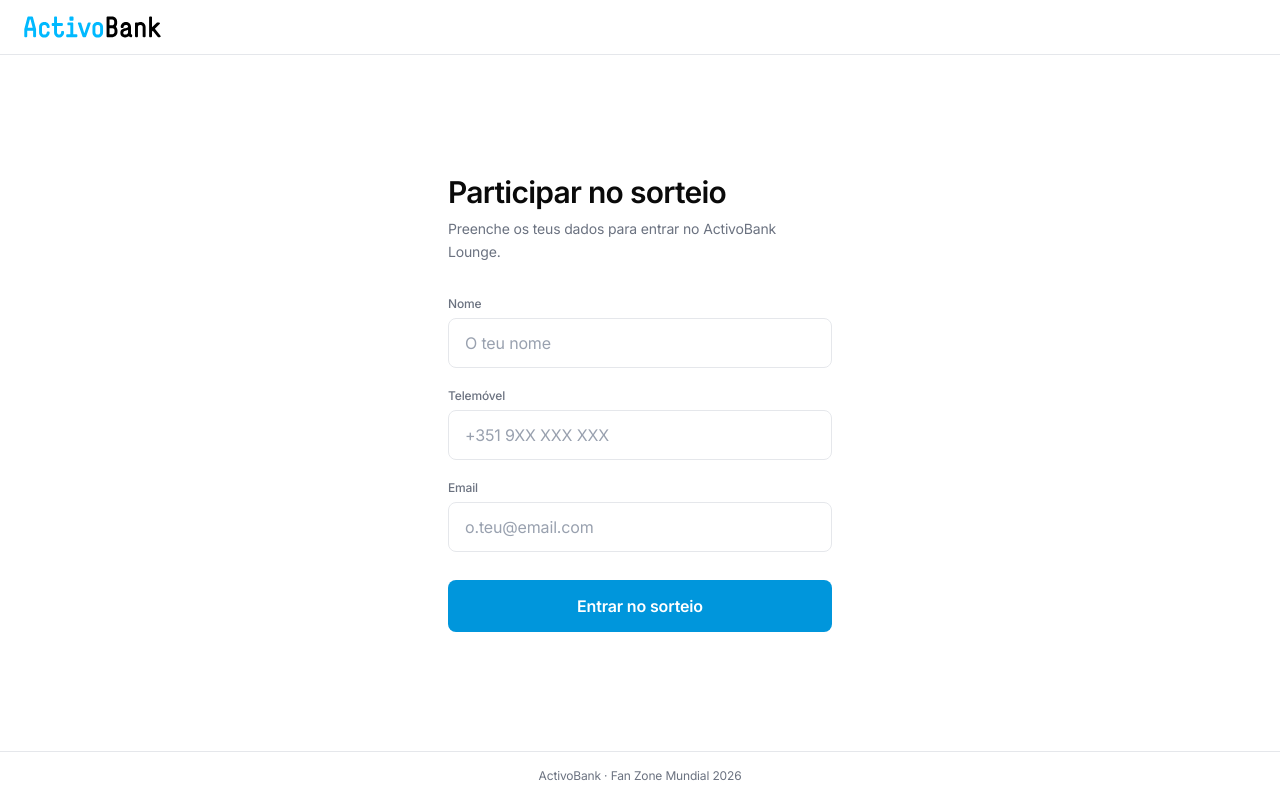
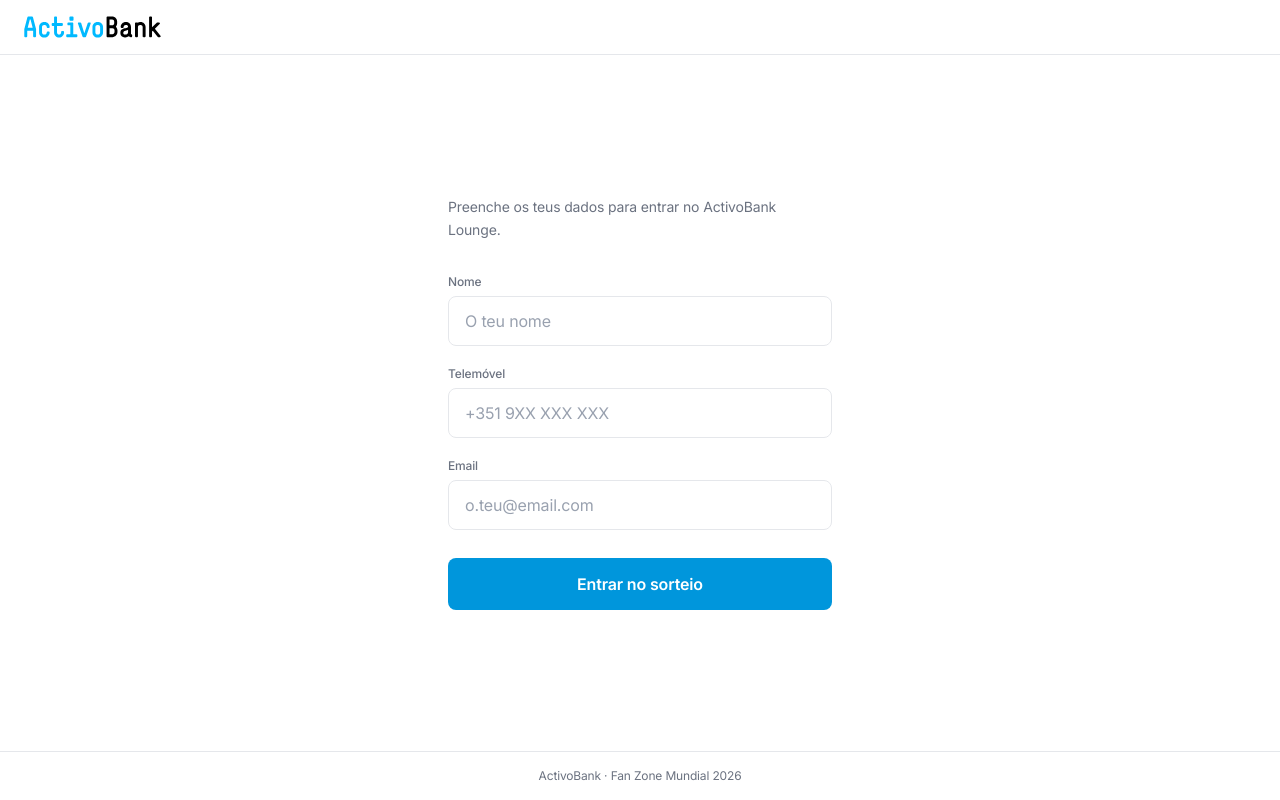
Before and after one commit to RafaelAmado1/active-bank-raffle, a Next.js app: page /register in a window 1280 px wide. Built offline with nearby package versions, Linux system fonts and the light colour scheme.

Commit message:
fix(register): remove page title

```diff
--- a/app/register/page.tsx
+++ b/app/register/page.tsx
@@ -65,9 +65,6 @@
       <Header />
       <main className="flex-1 flex items-center justify-center px-6 py-10">
         <div className="w-full max-w-sm animate-fade-in-up">
-          <h1 className="text-3xl font-semibold tracking-tight text-[#0A0A0A] mb-2">
-            Participar no sorteio
-          </h1>
           <p className="text-[#6B7280] mb-8 text-sm leading-relaxed">
             Preenche os teus dados para entrar no ActivoBank Lounge.
           </p>
```
